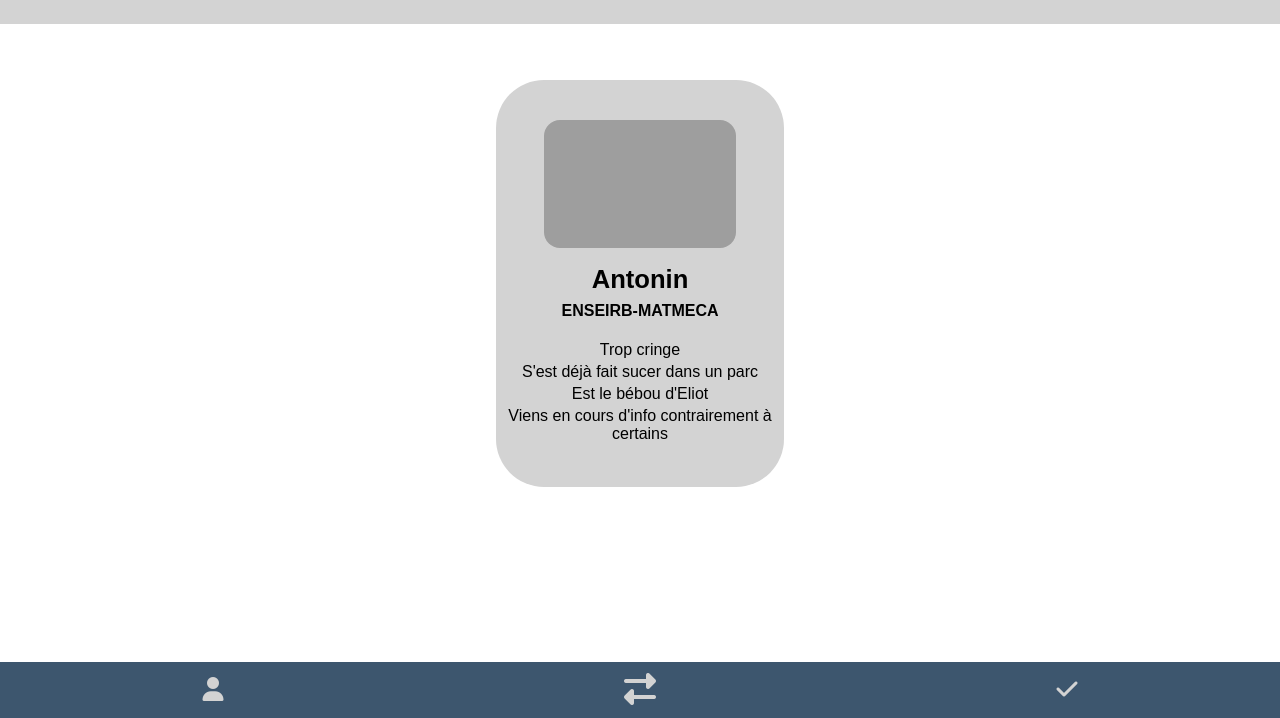
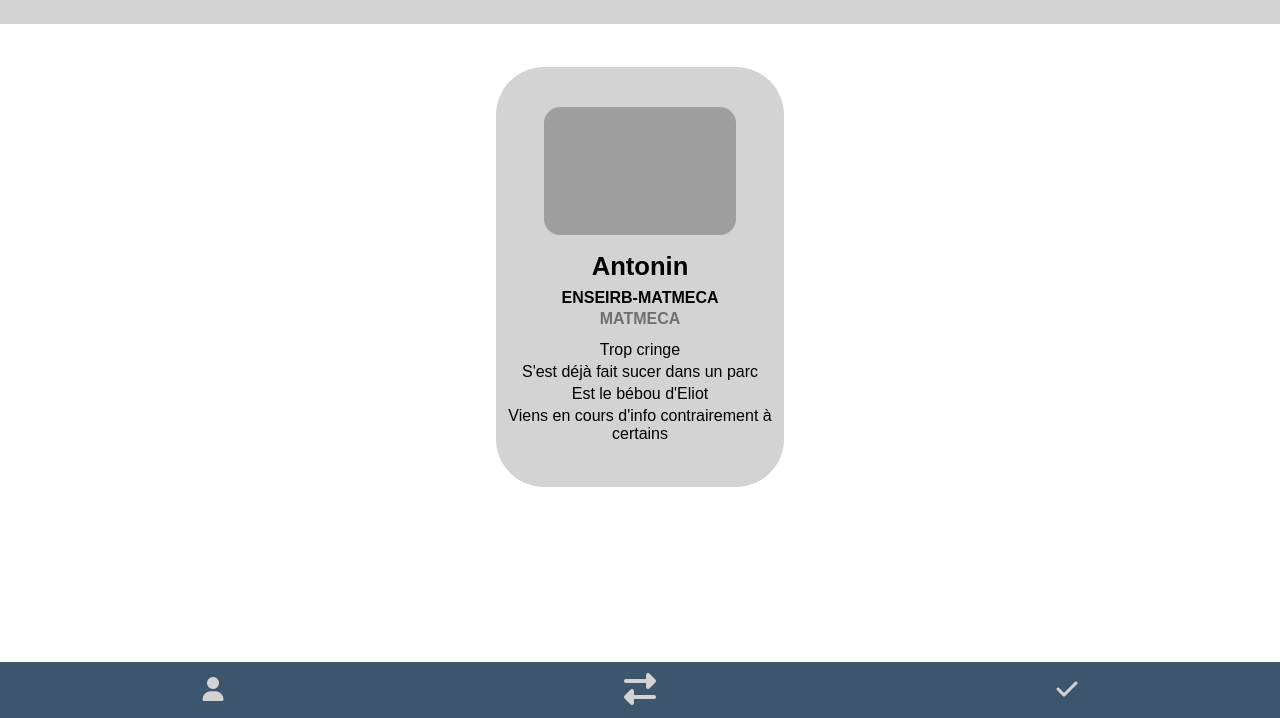
Before and after one commit to Noninternet/Parrainsup, a plain HTML site: page client/index.html in a window 1280 px wide. Shown: the part 82-800 px from the top of the page. Drawn offline with nearby package versions, Linux system fonts and the light colour scheme; grey boxes are pictures that could not be loaded.

Commit message:
filieres
Ajout des filières des école.
Ajout de plusieurs autres personnes pour les tests.

```diff
--- a/client/index.html
+++ b/client/index.html
@@ -4,7 +4,7 @@
 <head>
     <meta charset="UTF-8">
     <meta http-equiv="X-UA-Compatible" content="IE=edge">
-    <meta name="viewport" content="width=device-width, initial-scale=1.0">
+    <meta name="viewport" content="width=device-width, initial-scale=1.0, user-scalable=no">
     <script src="https://kit.fontawesome.com/775facc0e6.js" crossorigin="anonymous"></script>
     <link rel="website icon" type="png" href="./assets/img/logo_ps.png">
     <link rel="stylesheet" href="./style.css">
@@ -26,7 +26,13 @@
                 <div class="form-info-profile-element">
                     <label for="ecole-select">École</label><br>
                     <select v-model="user.ecole" name="ecole" id="ecole-select">
-                        <option v-for=" ecole in listEcoles " :value="ecole">{{ ecole }}</option>
+                        <option v-for=" ecole in listEcoles " :key="ecole.id" :value="ecole.nom">{{ ecole.nom }}</option>
+                    </select>
+                </div>
+                <div class="form-info-profile-element" v-if=" filliereList(user.ecole).length !== 0 ">
+                    <label for="filiere-select">Fillière</label><br>
+                    <select v-model="user.filiere" name="filiere" id="filiere-select">
+                        <option v-for=" filiere in filliereList(user.ecole)" :value="filiere">{{ filiere }}</option>
                     </select>
                 </div>
                 <div class="form-info-profile-element">
@@ -39,11 +45,12 @@
         </div>
         <div id="content-home" v-else>
             <div class="card">
-                <img id="card-picture" v-bind:src="cardUser.imageUrl" alt="photo">
-                <h3 id="card-name">{{ cardUser.prenom }}</h3>
-                <h4 id="card-school">{{ cardUser.ecole }}</h4>
+                <img id="card-picture" v-bind:src="cardUsers[indiceCardUser].imageUrl" alt="photo">
+                <h3 id="card-name">{{ cardUsers[indiceCardUser].prenom }}</h3>
+                <h4 id="card-ecole">{{ cardUsers[indiceCardUser].ecole }}</h4>
+                <h5 v-if=" cardUsers[indiceCardUser].filiere.length !== 0 " id="card-ecole-filiere">{{ cardUsers[indiceCardUser].filiere }}</h5>
                 <div id="card-description">
-                    <p class="card-description-style" v-for="annecdote in cardUser.description" :key="annecdote.id">{{ annecdote.text }}</p>
+                    <p class="card-description-style" v-for="annecdote in cardUsers[indiceCardUser].description" :key="annecdote.id">{{ annecdote.text }}</p>
                 </div>
             </div>
         </div>
@@ -71,21 +78,21 @@
                 return {
                     page: 'home',
                     listEcoles: [
-                        "BSA",
-                        "ENSC",
-                        "ENSCBP Bio",
-                        "ENSCBP Chimie",
-                        "ENSEIGID",
-                        "ENSEIRB-MATMECA",
-                        "ENSGTI",
-                        "ENSPIMA",
-                        "ENSTBB",
-                        "ESTIA"
+                        {id: 0, nom: "BSA", fillieres: []},
+                        {id: 1, nom: "ENSC", fillieres: ["MPC", "Bio"]},
+                        {id: 2, nom: "ENSCBP", fillieres: ["Chimie", "Bio"]},
+                        {id: 3, nom: "ENSEIGID", fillieres: []},
+                        {id: 4, nom: "ENSEIRB-MATMECA", fillieres: ["Informatique", "Télécom", "Électronique", "MATMECA"]},
+                        {id: 5, nom: "ENSGTI", fillieres: []},
+                        {id: 6, nom: "ENSPIMA", fillieres: []},
+                        {id: 7, nom: "ENSTBB", fillieres: []},
+                        {id: 8, nom: "ESTIA", fillieres: []}
                     ],
                     user: {
                         imageUrl: "https://picsum.photos/300/200",
                         prenom: 'Antonin',
                         ecole: "ENSEIRB-MATMECA",
+                        filiere: "Informatique",
                         description: [
                             {id: 0, text: "Trop cringe"},
                             {id: 1, text: "S'est déjà fait sucer dans un parc"},
@@ -93,22 +100,82 @@
                             {id: 3, text: "Viens en cours d'info contrairement à certains"}
                         ]
                     },
-                    cardUser: {
+                    indiceCardUser: Math.floor(Math.random() * 5),
+                    cardUsers: [
+                        {
+                            imageUrl: "https://cdn.futura-sciences.com/sources/images/cerveau-organe.jpg",
+                            prenom: 'Le gros cerveau',
+                            ecole: "ENSC",
+                            filiere: "MPC",
+                            description: [
+                                {id: 0, text: "A plus de 3 en maths"},
+                                {id: 1, text: "Ressemble à une noix"},
+                                {id: 2, text: "Plus intelligent que toi"},
+                                {id: 3, text: "E = mc²"}
+                            ]
+                        },
+                        {
+                            imageUrl: "https://image.noelshack.com/fichiers/2018/51/1/1545068347-issougang2.png",
+                            prenom: 'Pueblo Excobar',
+                            ecole: "ENSCBP",
+                            filiere: "Chimie",
+                            description: [
+                                {id: 0, text: "Recherché pour traffic de farine"},
+                                {id: 1, text: "A déjà léché les deux boules d'un mec !"},
+                                {id: 2, text: "A plus de sous en cash que sur Izly"}
+                            ]
+                        },
+                        {
                             imageUrl: "https://picsum.photos/300/200",
                             prenom: 'Antonin',
                             ecole: "ENSEIRB-MATMECA",
+                            filiere: "MATMECA",
                             description: [
                                 {id: 0, text: "Trop cringe"},
                                 {id: 1, text: "S'est déjà fait sucer dans un parc"},
-                            {id: 3, text: "Est le bébou d'Eliot"},
+                                {id: 2, text: "Est le bébou d'Eliot"},
                                 {id: 3, text: "Viens en cours d'info contrairement à certains"}
                             ]
+                        },
+                        {
+                            imageUrl: "https://media.discordapp.net/attachments/1030941161726152764/1031231529831112904/panda.png",
+                            prenom: 'Alexis',
+                            ecole: "ENSEIRB-MATMECA",
+                            filiere: "Informatique",
+                            description: [
+                                {id: 0, text: "Voisin de Gabrielle"},
+                                {id: 1, text: "Nul en optique"},
+                                {id: 2, text: "Archéologue qui a découvert le cringomètre"},
+                                {id: 3, text: "Viens des fois cours d'info"}
+                            ]
+                        },
+                        {
+                            imageUrl: "https://media.castorama.fr/is/image/Castorama/parpaing-creux-beton-b40-20-x-20-x-50cm~3664155000031_01c?$MOB_PREV$&$width=618&$height=618",
+                            prenom: 'Cailloux',
+                            ecole: "ENSEIGID",
+                            filiere: "",
+                            description: [
+                                {id: 0, text: "Basalt"},
+                                {id: 1, text: "Parpaing"},
+                                {id: 2, text: "Nickel"},
+                                {id: 3, text: "Gallium"}
+                            ]
                         }
+                    ]
                 }
             },
             methods: {
                 changePage(page){
                     this.page = page;
+                },
+                filliereList(ecoleNom){
+                    for (i in this.listEcoles) {
+                        let ecole = this.listEcoles[i]
+                        if (ecole.nom === ecoleNom) {
+                            return ecole.fillieres
+                        }
+                    }
+                    return []
                 }
             }
         }).mount('#page')
--- a/client/style.css
+++ b/client/style.css
@@ -61,7 +61,7 @@ body{
 .card {
     padding-top: 2.5rem;
     padding-bottom: 2.5rem;
-    margin-top: 3.5em;
+    margin-top: 2.7rem;
     text-align: center;
     background-color: lightgray;
     border-radius: 3em;
@@ -84,13 +84,23 @@ body{
     margin-bottom: 0;
 }
 
-#card-school {
+#card-ecole {
     font-weight: bold;
     font-size: 1rem;
     margin-top: 0.5rem;
+    margin-bottom: 0;
+}
+
+#card-ecole-filiere {
+    font-weight: bold;
+    font-size: 1rem;
+    margin-top: 0.2rem;
+    margin-bottom: 0;
+    color: rgb(111, 111, 111);
 }
 
 #card-description {
+    margin-top: 0.8rem;
     font-size: 1em;
 }
 
```
Lines whose indentation alone changed are shown as unchanged.
